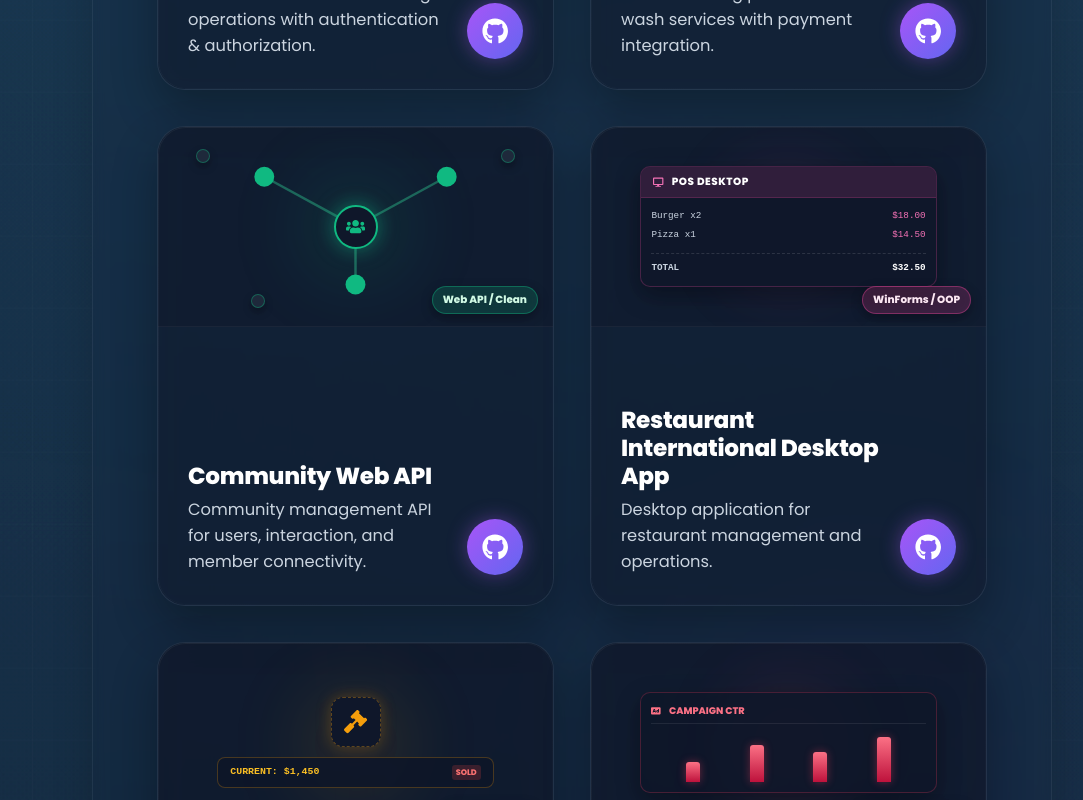
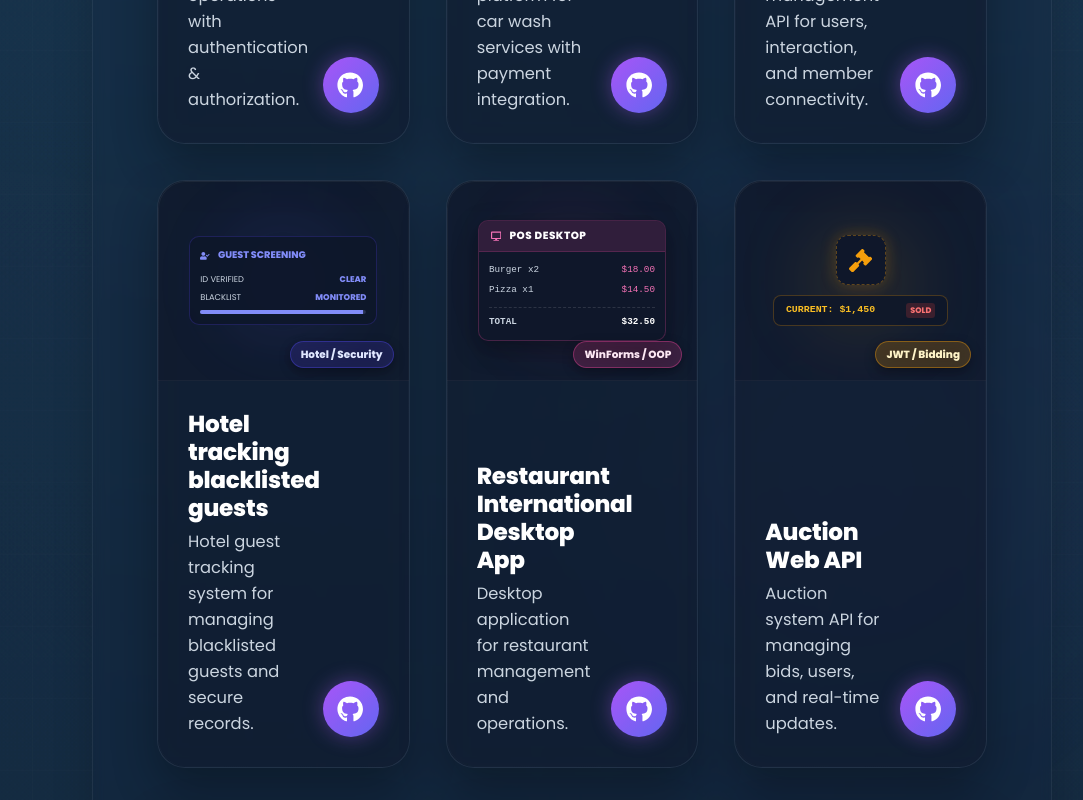
Before and after one commit to HanyMagdy-cloud/hany-portfolio, a React (Vite) app: page / in a window 1280 px wide. Shown: the part 6400-7200 px from the top of the page, without its empty margins (68-1151 px from the left). Built offline with nearby package versions, Linux system fonts and the light colour scheme.

Commit message:
Add hotel blacklist project

```diff
--- a/src/components/projects/Projects.jsx
+++ b/src/components/projects/Projects.jsx
@@ -125,6 +125,36 @@ const PROJECTS = [
           </svg>
         </div>
         <div className="floating-badge emerald-badge">Web API / Clean</div>
+      </div>
+    ),
+  },
+  {
+    name: "Hotel tracking blacklisted guests",
+    repo: "https://github.com/HanyMagdy-cloud/StockholmInnBlacklist.git",
+    desc: "Hotel guest tracking system for managing blacklisted guests and secure records.",
+    glowClass: "hr-glow",
+    illustration: () => (
+      <div className="project-artwork hr-art">
+        <div className="art-grid" />
+        <div className="art-glow indigo-radial" />
+        <div className="hr-match-mock">
+          <div className="hr-header-box">
+            <FaUserCheck />
+            <span>GUEST SCREENING</span>
+          </div>
+          <div className="matcher-results">
+            <div className="result-row">
+              <span>ID VERIFIED</span> <span className="match-ok">CLEAR</span>
+            </div>
+            <div className="result-row">
+              <span>BLACKLIST</span> <span className="match-ok">MONITORED</span>
+            </div>
+            <div className="match-bar-container">
+              <div className="match-fill" />
+            </div>
+          </div>
+        </div>
+        <div className="floating-badge indigo-badge">Hotel / Security</div>
       </div>
     ),
   },
--- a/src/components/projects/projects.css
+++ b/src/components/projects/projects.css
@@ -104,10 +104,10 @@
   line-height: 1.6;
 }
 
-/* --- Spacious Desktop 3x or 4x Grid --- */
+/* --- Desktop 3-column Grid --- */
 .projects-list {
   display: grid;
-  grid-template-columns: repeat(auto-fill, minmax(360px, 1fr));
+  grid-template-columns: repeat(3, minmax(0, 1fr));
   gap: 36px;
 }
 
@@ -1040,7 +1040,7 @@
 /* ==========================================================
    Responsive Adaptive Queries
    ========================================================== */
-@media (max-width: 1200px) {
+@media (max-width: 1024px) {
   .projects-shell {
     padding: 80px 40px;
   }
```
